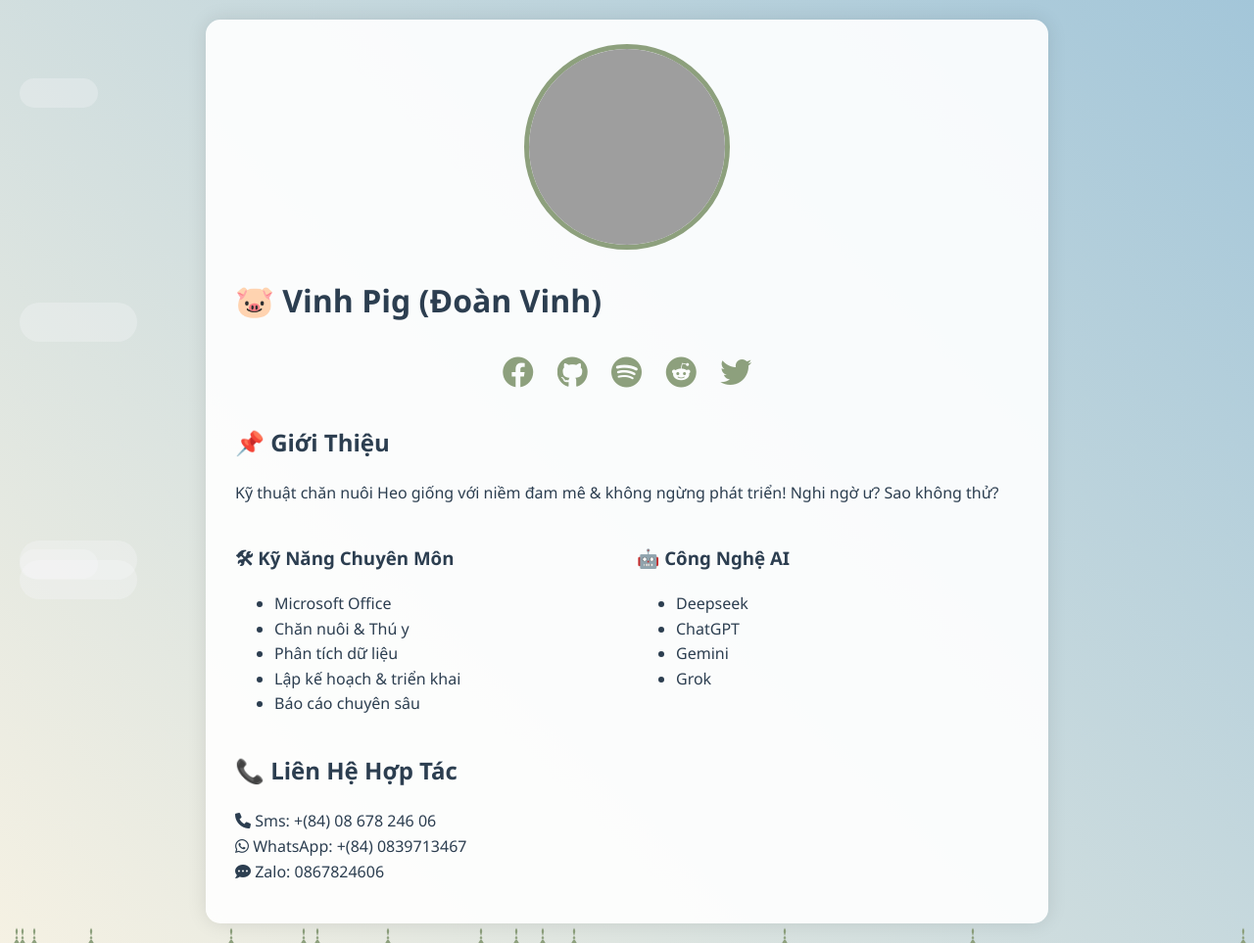
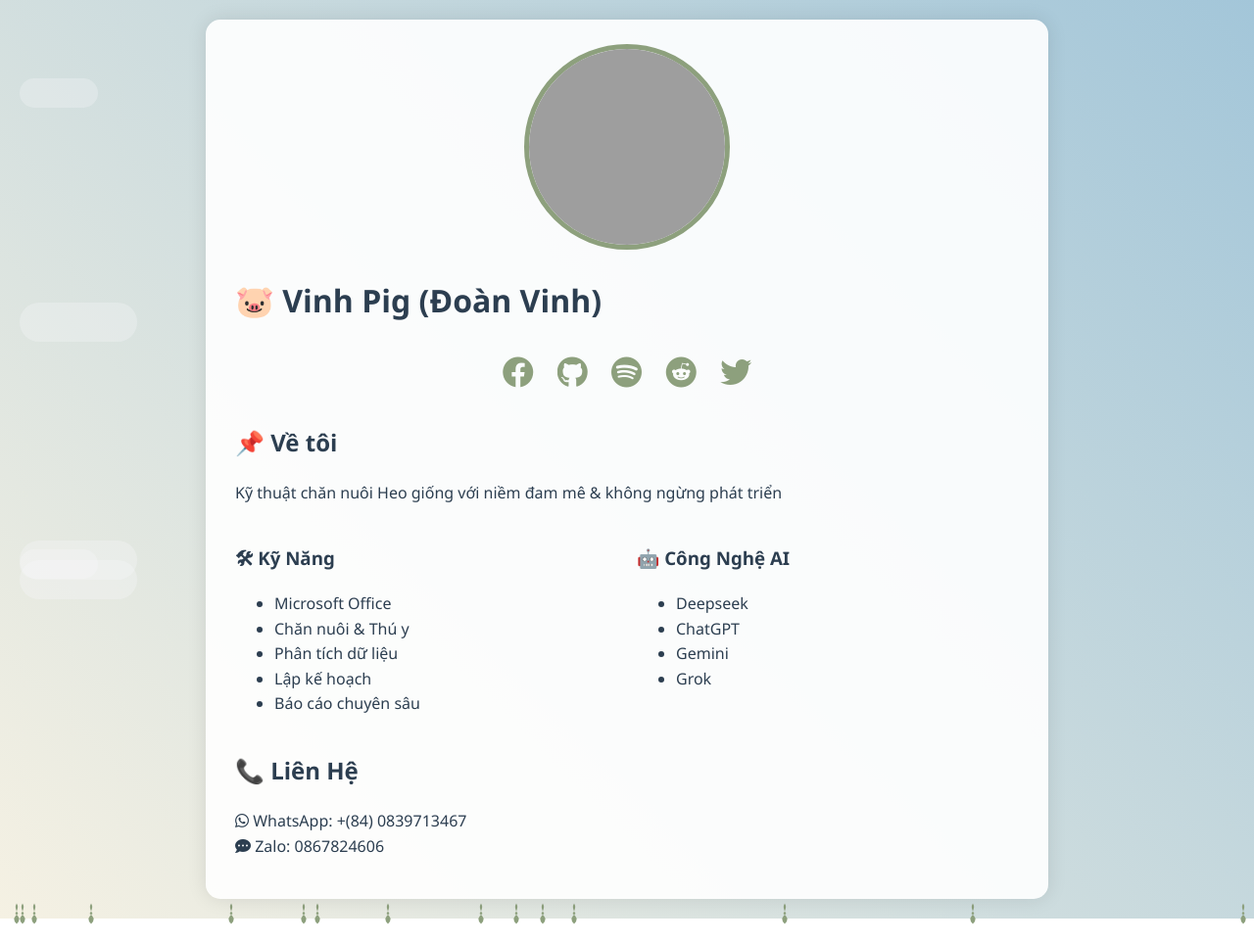
Before and after one commit to Vinh-Hotline/Vinh-Hotline.github.io, a plain HTML site: page index.html in a window 1280 px wide. Shown: the whole page at 98% size. After the commit the page ends 938 px from the top, so only its background shows below. Drawn offline with Linux system fonts and the light colour scheme; grey boxes are pictures that could not be loaded.

Commit message:
Update index.html

```diff
--- a/index.html
+++ b/index.html
@@ -165,24 +165,24 @@
         <h1>🐷 Vinh Pig (Đoàn Vinh)</h1>
 
         <div class="social-links">
-            <a href="https://www.facebook.com/vinhdoan.dlk" target="_blank" aria-label="Facebook"><i class="fab fa-facebook"></i></a>
+            <a href="https://www.facebook.com/share/15DfdrSPmw/?mibextid=qi2Omg" target="_blank" aria-label="Facebook"><i class="fab fa-facebook"></i></a>
             <a href="https://github.com/Vinh-Hotline" target="_blank" aria-label="GitHub"><i class="fab fa-github"></i></a>
             <a href="https://open.spotify.com/user/31cqtlxglww2gkwsfhhsks27mn3e" target="_blank" aria-label="Spotify"><i class="fab fa-spotify"></i></a>
             <a href="https://www.reddit.com/u/PigConnect" target="_blank" aria-label="Reddit"><i class="fab fa-reddit"></i></a>
             <a href="http://www.x.com/babodiad" target="_blank" aria-label="X (Twitter)"><i class="fab fa-twitter"></i></a>
         </div>
 
-        <h2>📌 Giới Thiệu</h2>
-        <p>Kỹ thuật chăn nuôi Heo giống với niềm đam mê & không ngừng phát triển! Nghi ngờ ư? Sao không thử?</p>
+        <h2>📌 Về tôi</h2>
+        <p>Kỹ thuật chăn nuôi Heo giống với niềm đam mê & không ngừng phát triển</p>
 
         <div class="skills-container">
             <div>
-                <h3>🛠 Kỹ Năng Chuyên Môn</h3>
+                <h3>🛠 Kỹ Năng</h3>
                 <ul>
                     <li>Microsoft Office</li>
                     <li>Chăn nuôi & Thú y</li>
                     <li>Phân tích dữ liệu</li>
-                    <li>Lập kế hoạch & triển khai</li>
+                    <li>Lập kế hoạch</li>
                     <li>Báo cáo chuyên sâu</li>
                 </ul>
             </div>
@@ -199,9 +199,8 @@
         </div>
 
         <div class="contact-info">
-            <h2>📞 Liên Hệ Hợp Tác</h2>
+            <h2>📞 Liên Hệ</h2>
             <p>
-                <i class="fas fa-phone"></i> Sms: +(84) 08 678 246 06<br>
                 <i class="fab fa-whatsapp"></i> WhatsApp: +(84) 0839713467<br>
                 <i class="fas fa-comment-dots"></i> Zalo: 0867824606
             </p>
```
